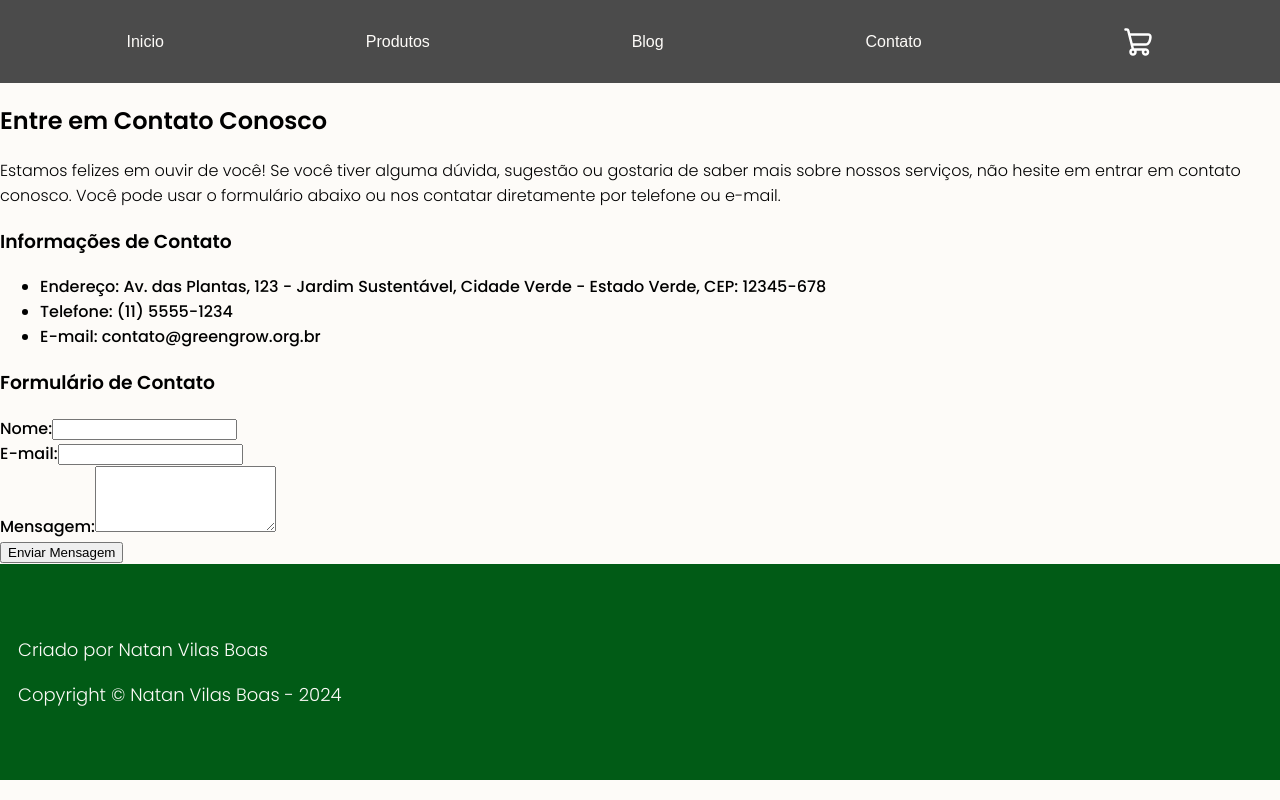
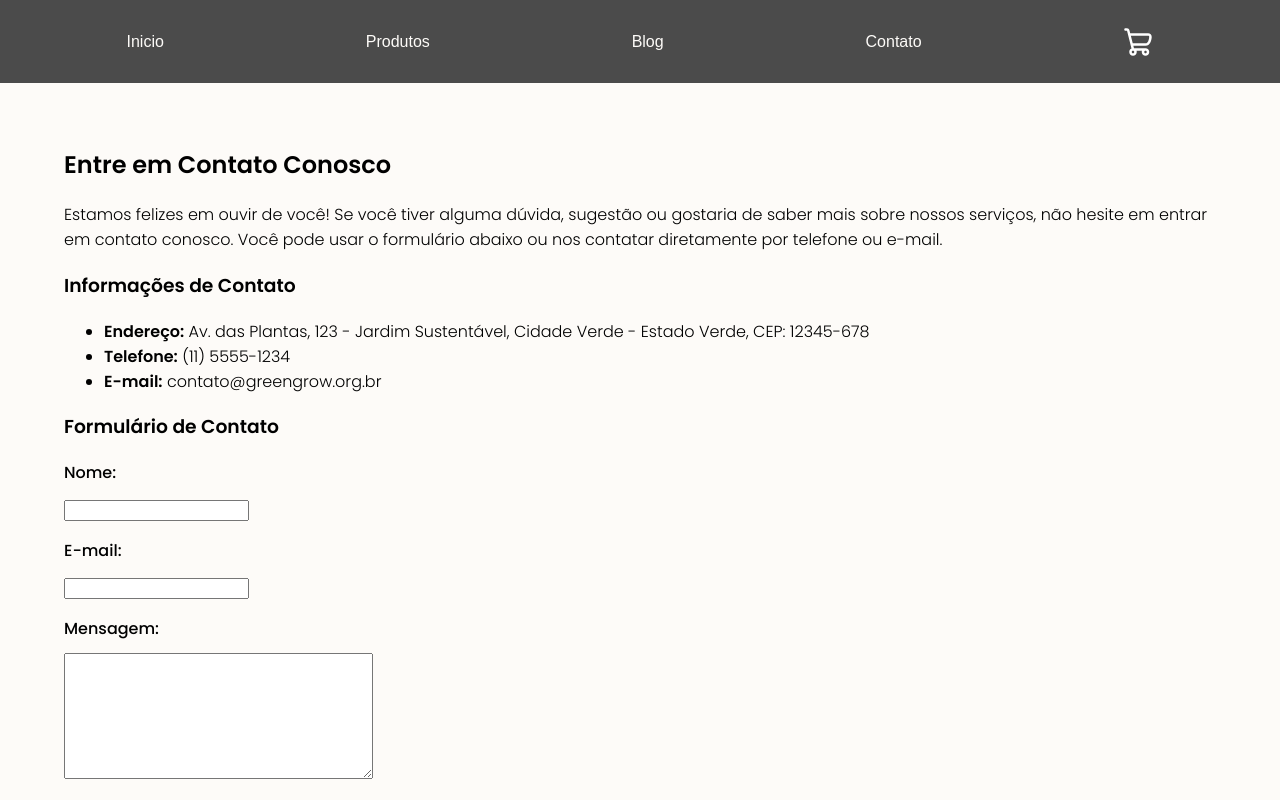
Before and after one commit to NatanVilasBoas/green-grow-site, a React (Create React App) app: page /contact in a window 1280 px wide. Shown: the top 800 px of the page. Built offline with nearby package versions, Linux system fonts and the light colour scheme; the HTML template or start-up script is replaced by a standard one.

Commit message:
✨ criando e testando forms de contato

```diff
--- /dev/null
+++ b/src/components/FormsContact/FormsContact.tsx
@@ -0,0 +1,14 @@
+import InputFormsContact from "./InputFormsContact/InputFormsContact";
+
+const FormsContact = () => {
+    return (
+        <form data-testid="forms-contato">
+            <InputFormsContact text titulo="Nome:" />
+            <InputFormsContact text titulo="E-mail:" />
+            <InputFormsContact text = {false} titulo="Mensagem:" />
+            <button>Enviar e-mail</button>
+        </form>
+    )
+}
+
+export default FormsContact;
--- /dev/null
+++ b/src/components/FormsContact/InputFormsContact/InputFormsContact.tsx
@@ -0,0 +1,27 @@
+import styled from "styled-components";
+
+const Container = styled.div`
+    margin: 2vh 0;
+`
+
+const Label = styled.label`
+    display: block;
+    margin-bottom: 12px;
+`
+
+interface Props {
+    titulo: string;
+    text: boolean
+}
+
+const InputFormsContact : React.FC<Props> = ({titulo, text}) => {
+    return (
+        <Container>
+            <Label htmlFor={titulo.toLocaleLowerCase()}>{titulo}</Label>
+            {text ? <input type="text" id={titulo.toLocaleLowerCase()} name={titulo.toLocaleLowerCase()} required/> : <textarea name="mensagem" cols={36} rows={8}/>}
+
+        </Container>
+    )
+}
+
+export default InputFormsContact;
--- a/src/pages/Contact/Contact.tsx
+++ b/src/pages/Contact/Contact.tsx
@@ -1,35 +1,30 @@
+import styled from "styled-components";
+import FormsContact from "../../components/FormsContact/FormsContact";
 
+const Container = styled.section`
+    margin: 4rem;
+`
+
+const Info = styled.div`
+    font-weight: 300;
+`
 
 const Contact = () => {
     return (
-        <section>
+        <Container>
             <h1>Entre em Contato Conosco</h1>
             <p>Estamos felizes em ouvir de você! Se você tiver alguma dúvida, sugestão ou gostaria de saber mais sobre nossos serviços, não hesite em entrar em contato conosco. Você pode usar o formulário abaixo ou nos contatar diretamente por telefone ou e-mail.</p>
-            <div data-testid='info'>
+            <Info data-testid='info'>
                 <h3>Informações de Contato</h3>
                 <ul>
-                    <li>Endereço: Av. das Plantas, 123 - Jardim Sustentável, Cidade Verde - Estado Verde, CEP: 12345-678</li>
-                    <li>Telefone: (11) 5555-1234</li>
-                    <li>E-mail: contato@greengrow.org.br</li>
+                    <li><strong>Endereço:</strong> Av. das Plantas, 123 - Jardim Sustentável, Cidade Verde - Estado Verde, CEP: 12345-678</li>
+                    <li><strong>Telefone:</strong> (11) 5555-1234</li>
+                    <li><strong>E-mail:</strong> contato@greengrow.org.br</li>
                 </ul>
-            </div>
+            </Info>
             <h3>Formulário de Contato</h3>
-            <form data-testid='forms-contato'>
-                <div>
-                    <label htmlFor="nome">Nome:</label>
-                    <input type="text" id="nome" name="nome" required />
-                </div>
-                <div>
-                    <label htmlFor="email">E-mail:</label>
-                    <input type="email" id="email" name="email" required />
-                </div>
-                <div>
-                    <label htmlFor="mensagem">Mensagem:</label>
-                    <textarea id="mensagem" name="mensagem" rows={4} required></textarea>
-                </div>
-                <button type="submit">Enviar Mensagem</button>
-            </form>
-        </section>
+            <FormsContact/>
+        </Container>
     )
 }
 
```
Also changed, not shown: 1 other file (tests, documents, lock files or other folders).
